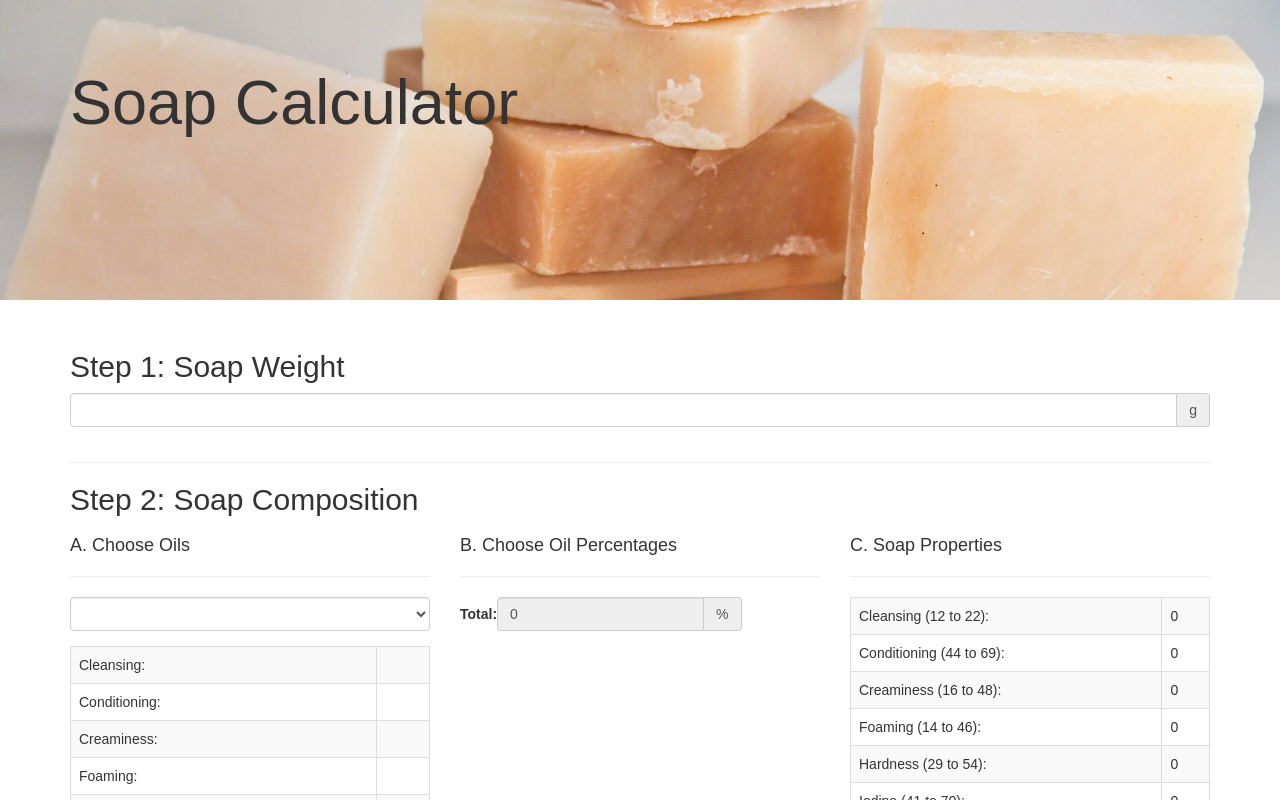
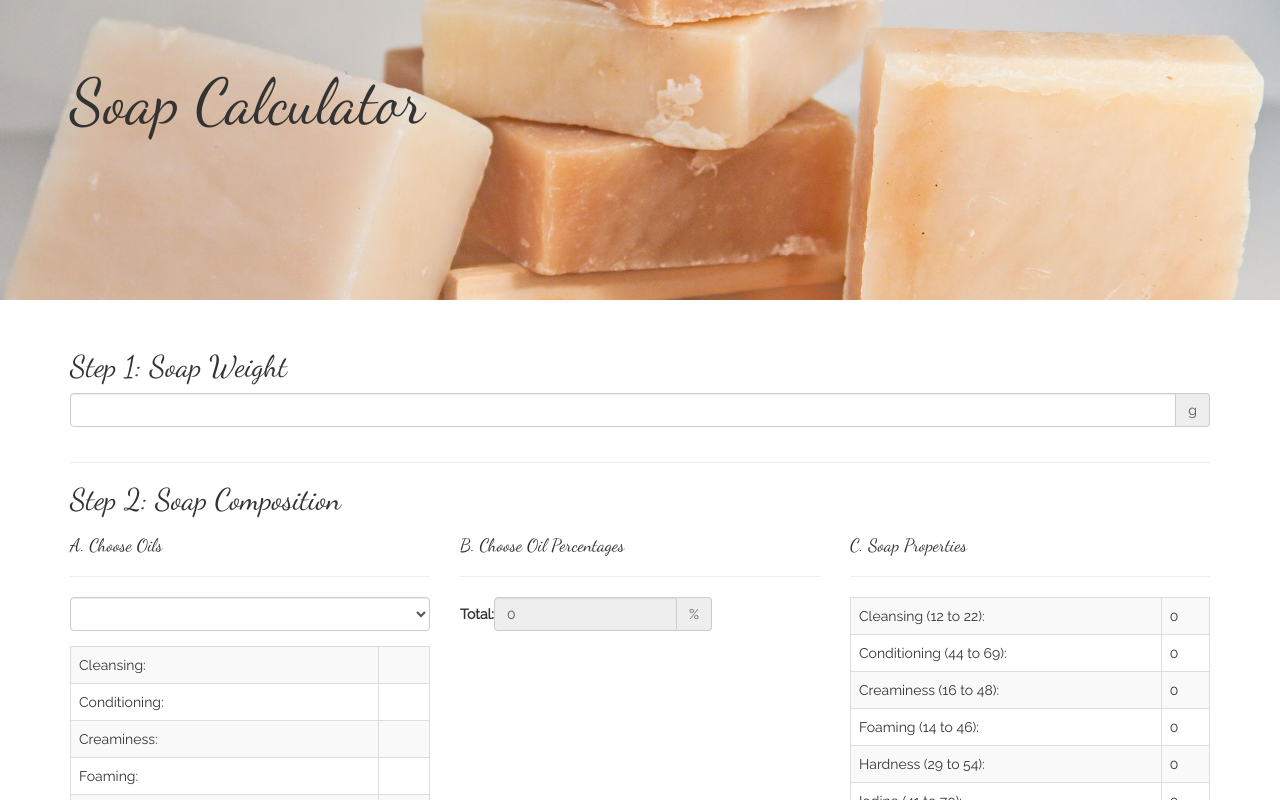
Before and after one commit to austinhansen/soapcalculator, a React (Create React App) app: page / in a window 1280 px wide. Shown: the top 800 px of the page. Built offline with nearby package versions, Linux system fonts and the light colour scheme.

Commit message:
update fonts

```diff
--- a/src/css/App.css
+++ b/src/css/App.css
@@ -1,3 +1,5 @@
+@import url('https://fonts.googleapis.com/css?family=Dancing+Script|Raleway');
+
 .jumbotron {
   position: relative;
   background: #000 url("../images/soap-banner.jpg") center center;
@@ -12,3 +14,11 @@
     min-height: 300px;
   }
 }
+
+body {
+  font-family: 'Raleway', sans-serif !important;
+}
+
+h1, h2, h3, h4, h5, h6 {
+  font-family: 'Dancing Script', cursive !important;
+}
```
